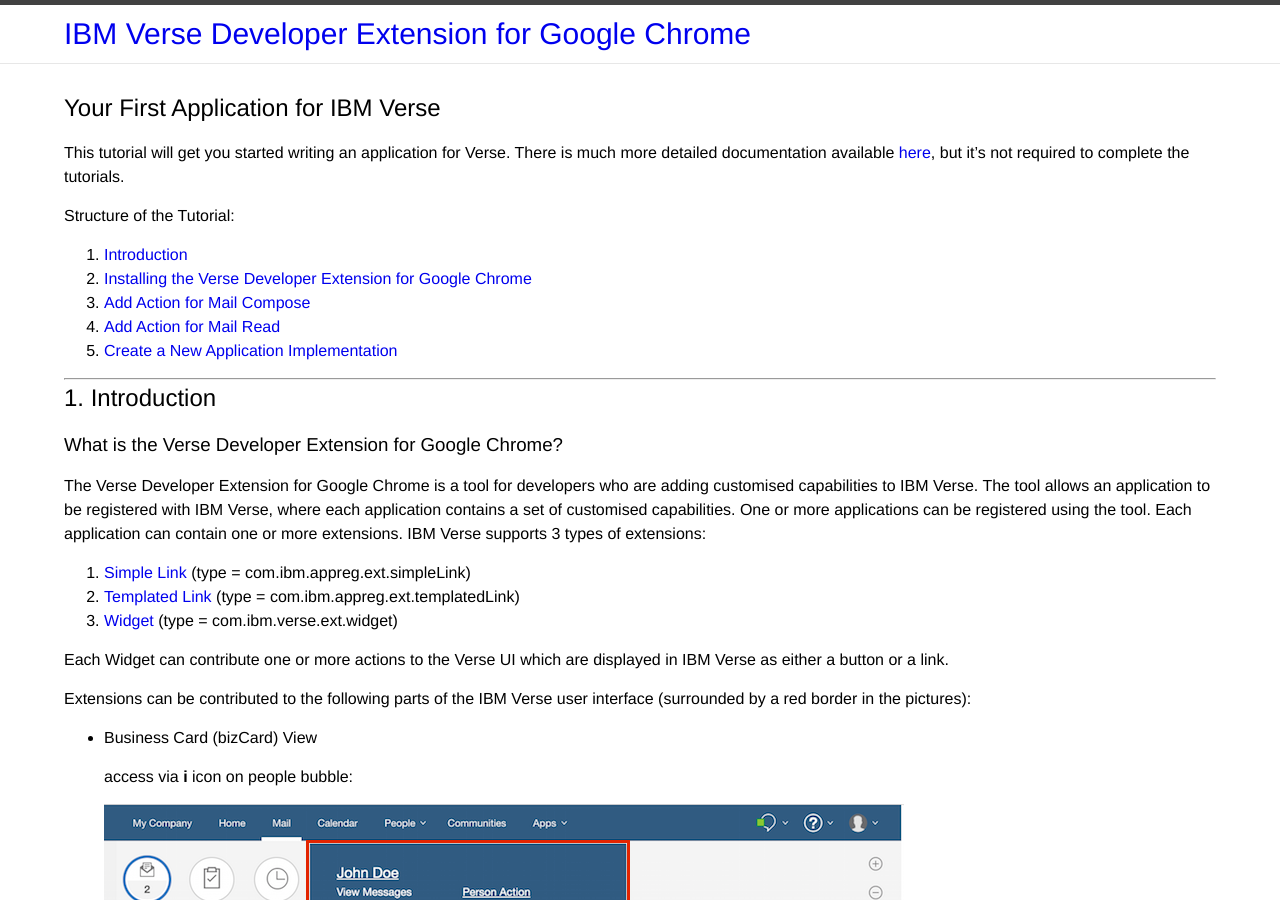
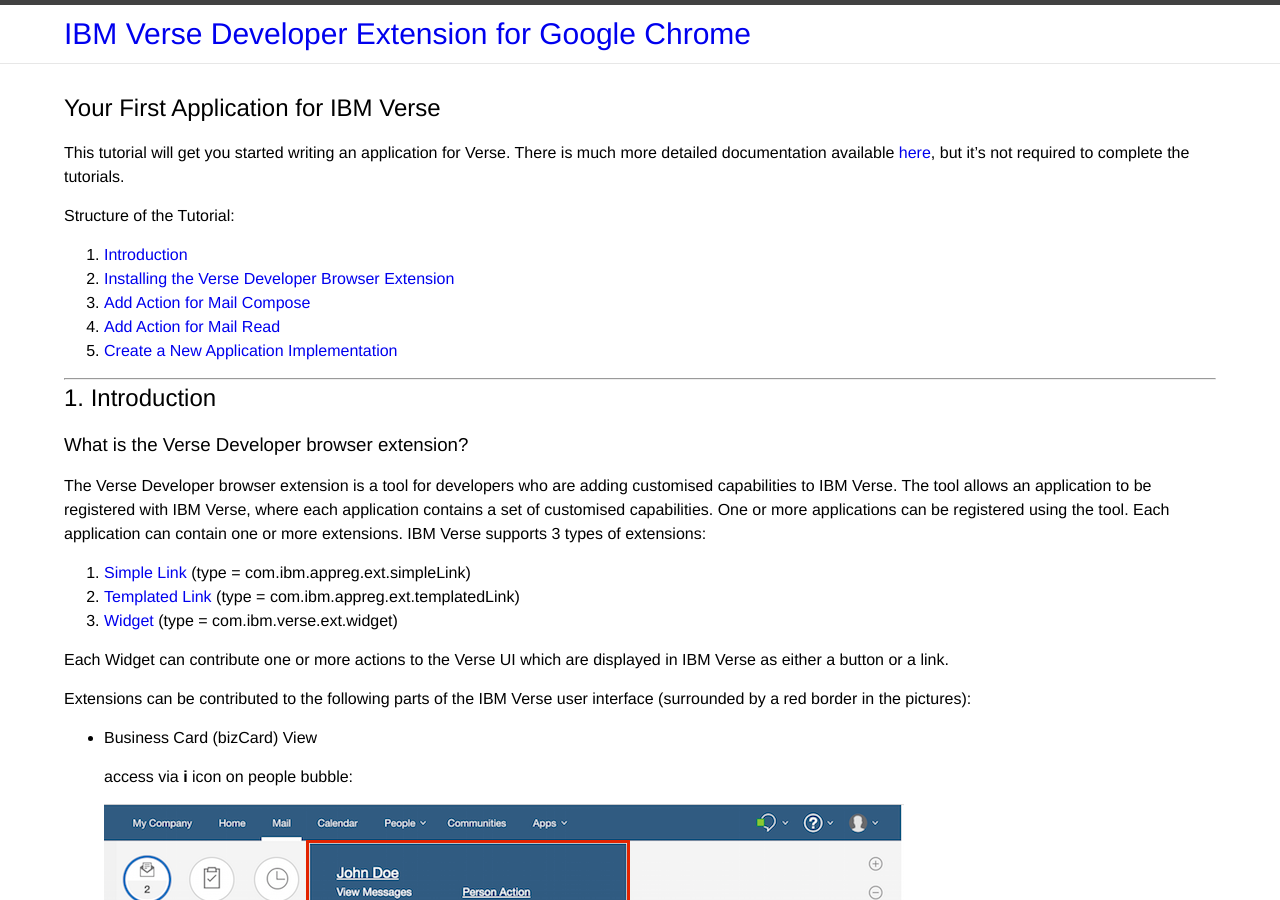
Before and after one commit to ibmverse/verse-developer, a Jekyll site: the page built from _tutorials/tutorial_verse_developer.md, in a window 1280 px wide and 900 px high. Built offline with Jekyll 4.4.1, drawn with Linux system fonts in a browser that asks for light colours; some of the changed text lies outside the part shown.

Commit message:
Update some section titles to reflect that we now support Firefox

```diff
--- a/_tutorials/tutorial_verse_developer.md
+++ b/_tutorials/tutorial_verse_developer.md
@@ -13,7 +13,7 @@
 Structure of the Tutorial:
 
 1. [Introduction](#introduction)
-2. [Installing the Verse Developer Extension for Google Chrome](#installing-the-verse-developer-extension-for-google-chrome)
+2. [Installing the Verse Developer Browser Extension](#installing-the-verse-developer-browser-extension)
 3. [Add Action for Mail Compose](#add-action-for-mail-compose)
 4. [Add Action for Mail Read](#add-action-for-mail-read)
 5. [Create a New Application Implementation](#create-a-new-application-implementation)
@@ -22,9 +22,9 @@
 
 ## 1. Introduction
 
-### What is the Verse Developer Extension for Google Chrome?
+### What is the Verse Developer browser extension?
 
-The Verse Developer Extension for Google Chrome is a tool for developers who are adding customised capabilities to IBM Verse. The tool allows an application to be registered with IBM Verse, where each application contains a set of customised capabilities. One or more applications can be registered using the tool. Each application can contain one or more extensions. IBM Verse supports 3 types of extensions:
+The Verse Developer browser extension is a tool for developers who are adding customised capabilities to IBM Verse. The tool allows an application to be registered with IBM Verse, where each application contains a set of customised capabilities. One or more applications can be registered using the tool. Each application can contain one or more extensions. IBM Verse supports 3 types of extensions:
 
 1. [Simple Link](https://jenkins.swg.usma.ibm.com/jenkins/job/sequoia/site/developer/specs/verse-extension-points.html#simpleLink) (type = com.ibm.appreg.ext.simpleLink)
 2. [Templated Link](https://jenkins.swg.usma.ibm.com/jenkins/job/sequoia/site/developer/specs/verse-extension-points.html#templatedLink) (type = com.ibm.appreg.ext.templatedLink)
@@ -77,8 +77,8 @@
 
 ---
 
-## 2. Installing the Verse Developer Extension for Google Chrome
-In this section, you will install the default Verse Developer Extension and make it work with Verse. This Verse Developer Extension already has one sample application, which contains one extension.
+## 2. Installing the Verse Developer browser extension
+In this section, you will install the default Verse Developer browser extension and make it work with Verse. This Verse Developer browser extension already has one sample application, which contains one extension.
 
 ### Download source code for Verse Developer Extension
 1. Download the Verse Developer Extension for Google Chrome source code to your local file system by clicking [here][8].
```
